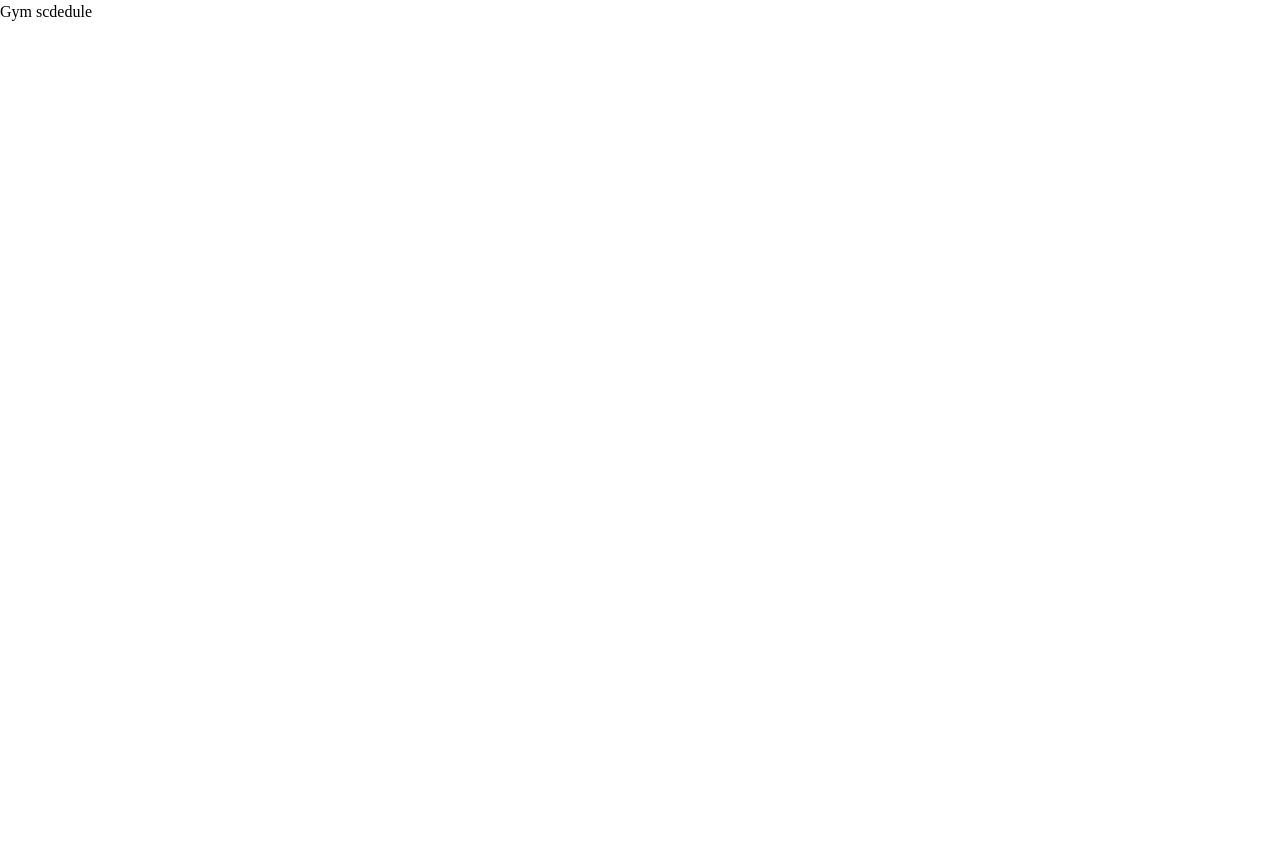
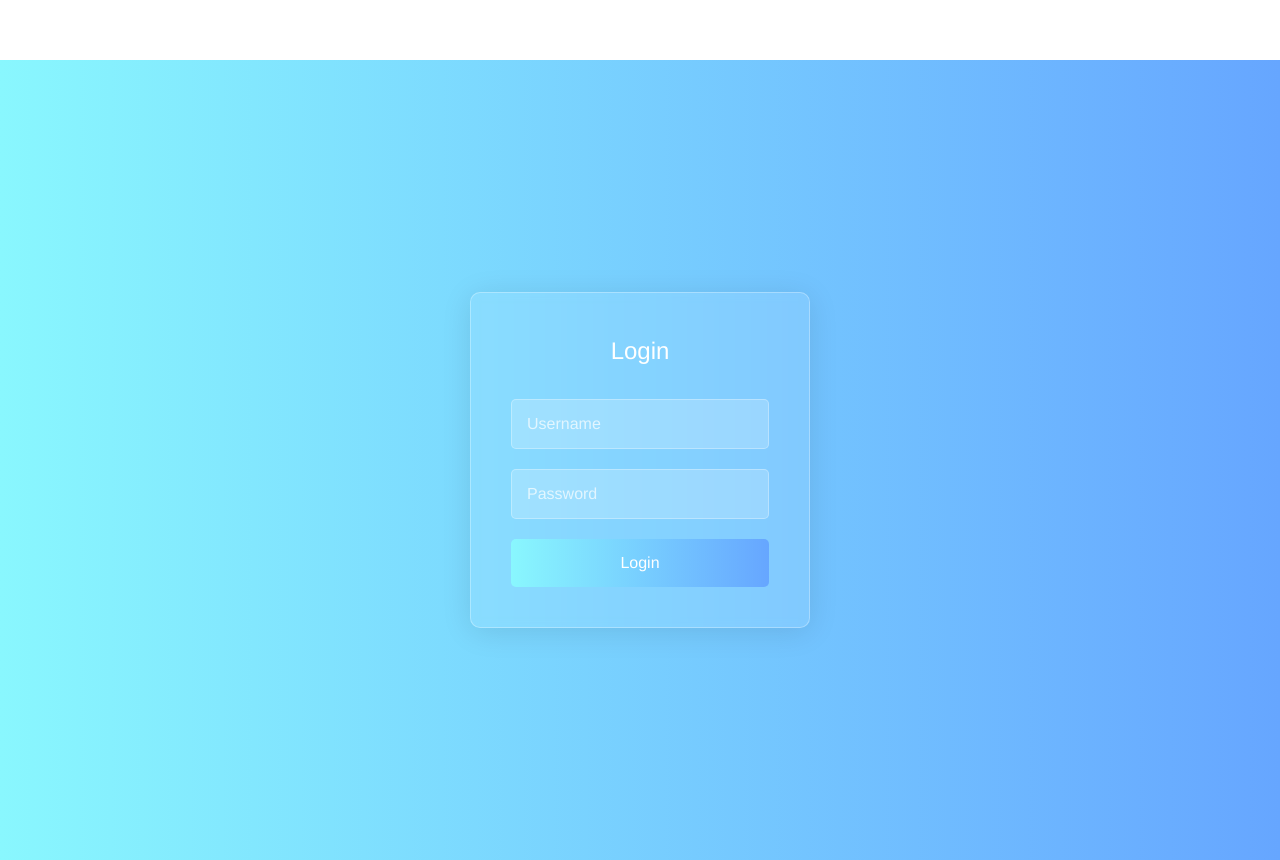
Before and after one commit to Pisedh/Gym_schedule-daily, a Vue app in the folder gymschedule/: page / in a window 1280 px wide. Before the commit the page ends 800 px from the top, so only its background shows below. Built offline with nearby package versions, Linux system fonts and the light colour scheme.

Commit message:
login page

```diff
--- a/gymschedule/src/App.vue
+++ b/gymschedule/src/App.vue
@@ -1,13 +1,40 @@
 <template>
-  <h1 class="text-2xl text-blue-200 text-center">Gym scdedule</h1>
+  <div id="app">
+    <Login v-if="!loggedIn" @loggedIn="handleLogin" />
+    <GymSchedule v-else />
+  </div>
 </template>
 
 <script>
+import GymSchedule from './components/GymSchedule.vue'
+import Login from './components/Login.vue'
+
 export default {
-
+  name: 'App',
+  components: {
+    GymSchedule,
+    Login
+  },
+  data() {
+    return {
+      loggedIn: false
+    }
+  },
+  methods: {
+    handleLogin() {
+      this.loggedIn = true;
+    }
+  }
 }
 </script>
 
 <style>
-
+#app {
+  font-family: Avenir, Helvetica, Arial, sans-serif;
+  -webkit-font-smoothing: antialiased;
+  -moz-osx-font-smoothing: grayscale;
+  text-align: center;
+  color: #2c3e50;
+  margin-top: 60px;
+}
 </style>
--- /dev/null
+++ b/gymschedule/src/components/GymSchedule.vue
@@ -0,0 +1,81 @@
+<template>
+  <div class="schedule">
+    <h1>Weekly Gym Schedule</h1>
+    <table>
+      <thead>
+        <tr>
+          <th>Time</th>
+          <th>Monday</th>
+          <th>Tuesday</th>
+          <th>Wednesday</th>
+          <th>Thursday</th>
+          <th>Friday</th>
+          <th>Saturday</th>
+          <th>Sunday</th>
+        </tr>
+      </thead>
+      <tbody>
+        <tr v-for="item in schedule" :key="item.time">
+          <td>{{ item.time }}</td>
+          <td>{{ item.monday }}</td>
+          <td>{{ item.tuesday }}</td>
+          <td>{{ item.wednesday }}</td>
+          <td>{{ item.thursday }}</td>
+          <td>{{ item.friday }}</td>
+          <td>{{ item.saturday }}</td>
+          <td>{{ item.sunday }}</td>
+        </tr>
+      </tbody>
+    </table>
+  </div>
+</template>
+
+<script>
+export default {
+  name: 'GymSchedule',
+  data() {
+    return {
+      schedule: [
+        { time: '6:00 AM - 8:00 AM', monday: 'Yoga', tuesday: '', wednesday: 'Yoga', thursday: '', friday: 'Yoga', saturday: 'Cardio', sunday: '' },
+        { time: '8:00 AM - 10:00 AM', monday: 'Cardio', tuesday: 'Weights', wednesday: 'Cardio', thursday: 'Weights', friday: 'Cardio', saturday: '', sunday: 'Weights' },
+        { time: '4:00 PM - 6:00 PM', monday: 'Weights', tuesday: 'Cardio', wednesday: 'Weights', thursday: 'Cardio', friday: 'Weights', saturday: 'Yoga', sunday: '' },
+        { time: '6:00 PM - 8:00 PM', monday: '', tuesday: 'Yoga', wednesday: '', thursday: 'Yoga', wednesday: '', thursday: 'Yoga', friday: '', saturday: '', sunday: 'Cardio' }
+      ]
+    }
+  }
+}
+</script>
+
+<style scoped>
+.schedule {
+  font-family: sans-serif;
+  width: 100%;
+  display: flex;
+  flex-direction: column;
+  align-items: center;
+}
+table {
+  border-collapse: collapse;
+  margin: 20px 0;
+  font-size: 0.9em;
+  min-width: 400px;
+  box-shadow: 0 0 20px rgba(0, 0, 0, 0.15);
+}
+thead tr {
+  background-color: #009879;
+  color: #ffffff;
+  text-align: left;
+}
+th, td {
+  padding: 12px 15px;
+}
+tbody tr {
+  border-bottom: 1px solid #dddddd;
+}
+tbody tr:nth-of-type(even) {
+  background-color: #f3f3f3;
+}
+tbody tr:last-of-type {
+  border-bottom: 2px solid #009879;
+}
+</style>
--- /dev/null
+++ b/gymschedule/src/components/Login.vue
@@ -0,0 +1,105 @@
+<template>
+  <div class="login-container">
+    <div class="login-form">
+      <h2 class="title">Login</h2>
+      <form @submit.prevent="login">
+        <div class="form-group">
+          <input type="text" id="username" v-model="username" placeholder="Username" required>
+        </div>
+        <div class="form-group">
+          <input type="password" id="password" v-model="password" placeholder="Password" required>
+        </div>
+        <button type="submit">Login</button>
+      </form>
+    </div>
+  </div>
+</template>
+
+<script>
+export default {
+  data() {
+    return {
+      username: '',
+      password: ''
+    };
+  },
+  methods: {
+    login() {
+      // For now, we'll just emit a 'loggedIn' event
+      // In a real app, you'd have authentication logic here
+      if (this.username && this.password) {
+        this.$emit('loggedIn');
+      }
+    }
+  }
+};
+</script>
+
+<style scoped>
+.login-container {
+  display: flex;
+  justify-content: center;
+  align-items: center;
+  height: 100vh;
+  background: linear-gradient(to right, #89f7fe, #66a6ff);
+}
+
+.login-form {
+  width: 340px;
+  padding: 40px;
+  background: rgba(255, 255, 255, 0.1);
+  border-radius: 10px;
+  box-shadow: 0 4px 30px rgba(0, 0, 0, 0.1);
+  backdrop-filter: blur(5px);
+  -webkit-backdrop-filter: blur(5px);
+  border: 1px solid rgba(255, 255, 255, 0.3);
+  color: white;
+}
+
+.title {
+  text-align: center;
+  margin-bottom: 30px;
+  font-size: 24px;
+}
+
+.form-group {
+  margin-bottom: 20px;
+}
+
+input {
+  width: 100%;
+  padding: 12px 15px;
+  box-sizing: border-box;
+  background: rgba(255, 255, 255, 0.2);
+  border: 1px solid rgba(255, 255, 255, 0.3);
+  border-radius: 5px;
+  color: white;
+  transition: background 0.3s, border 0.3s;
+}
+
+input::placeholder {
+  color: rgba(255, 255, 255, 0.7);
+}
+
+input:focus {
+  background: rgba(255, 255, 255, 0.3);
+  border: 1px solid rgba(255, 255, 255, 0.5);
+  outline: none;
+}
+
+button {
+  width: 100%;
+  padding: 12px;
+  background: linear-gradient(to right, #89f7fe, #66a6ff);
+  color: white;
+  border: none;
+  border-radius: 5px;
+  cursor: pointer;
+  transition: background 0.3s;
+  font-size: 16px;
+}
+
+button:hover {
+  background: linear-gradient(to right, #66a6ff, #89f7fe);
+}
+</style>
```
Also changed, not shown: gymschedule/src/components/HelloWorld.vue (deleted, +0 -43 lines).
